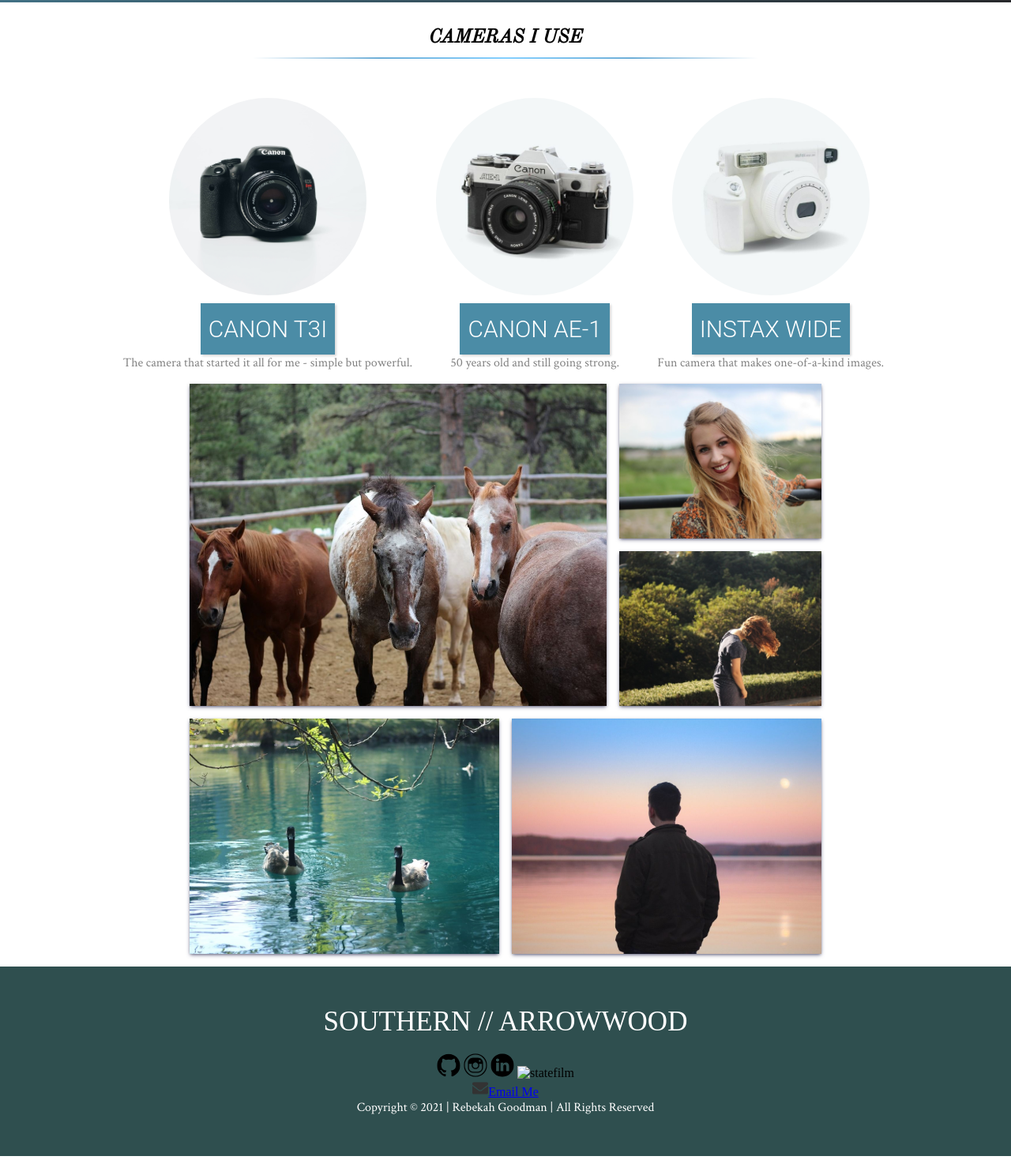
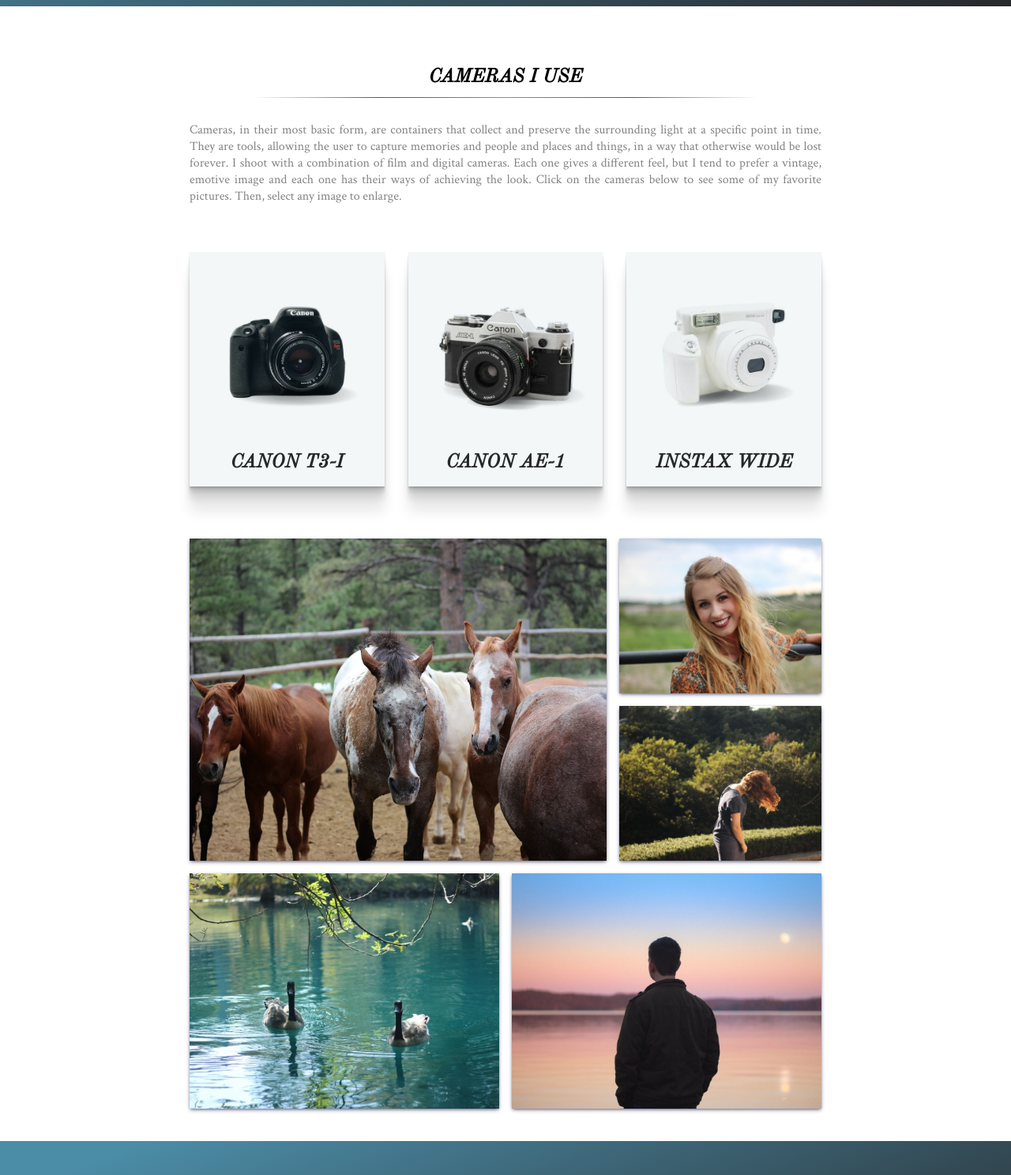
Before and after one commit to rgoodman394/front-end-class-demo, a plain HTML site: page index.html in a window 1280 px wide. Shown: the part 1292-2780 px from the top of the page at 79% size. Before the commit the page ends 2756 px from the top, so only its background shows below. Drawn offline with nearby package versions, Linux system fonts and the light colour scheme.

Commit message:
added images and final touchups

```diff
--- a/css/styles.css
+++ b/css/styles.css
@@ -25,17 +25,11 @@ html {
   margin: 0;
 }
 
-  h1 {
+h1, h2, button {
   /* Font-Family: 'Catamaran', Sans-Serif; */
   /* font-family: 'Playfair Display', serif; */
   font-family: 'Old Standard TT', serif;
   font-style: italic;
-  }
-  h2 {
-    /* Font-Family: 'Catamaran', Sans-Serif; */
-    font-family: 'Old Standard TT', serif;
-    /* font-family: 'Playfair Display', serif; */
-    /* text-decoration: none; */
 }
 
 p {
@@ -77,6 +71,7 @@ html {
   font-family: 'Crimson Text', serif;
   font-size: 16px;
 }
+
 .nav > ul > li a:hover {
   scale: 1.1;
   transition-duration:.3s;
@@ -86,7 +81,7 @@ html {
 .nav > ul > li a {
   display: block;
   text-align: center;
-    padding: 14px 0 14px 16px;
+  padding: 14px 10px 14px 10px;
   text-decoration: none;
   color: darkslategray;
 }
@@ -118,71 +113,9 @@ html {
   color: #fff;
   text-align: center;
   width: 70%;
-
 }
 
-  @media (min-width: 768px) and (max-width: 1024px){
-    .hero-main {
-      height: 60vh }
 
-
-    .hero-title > h1 {
-      font-size: 45px;
-    }
-
-    .hero-title > p {
-      font-size: 18px;
-    }
-
-    .nav > ul > li {
-      font-size: 25px;
-    }
-
-    .nav > ul > li a{
-      padding: 14px 25px 14px 25px;
-    }
-}
-
-  @media screen and (min-width: 1024px){
-    .hero-main {
-    background: url(../images/mormon-row.jpg);
-    background-attachment: fixed;
-    background-position: bottom;
-    background-repeat: no-repeat;
-    background-size: cover;
-    width: 100%;
-    height: 60vh;
-    overflow: hidden;
-    }
-
-    .hero-title > h1 {
-      font-size: 60px;
-      padding-top: 100px;
-    }
-
-    .hero-title > p {
-      font-size: 18px;
-    }
-
-    .hero-main {
-      height: 80vh;
-      /* position: top; */
-      /* top: -22px;  */
-      /* margin: 0 auto; */
-    }
-
-    .nav > ul {
-      display:flex;
-      justify-content: left;
-      padding: 10px 0 10px 20px;
-      /* padding-top: 10px; */
-    }
-
-    .nav > ul > li {
-      font-size: 20px;
-      padding-right: 10px;
-    }
-}
   /* -------ABOUT ME-------- */
 .about-me-container {
   display: flex;
@@ -213,13 +146,14 @@ html {
   color: rgb(39, 40, 43);
   font-style: italic;
 }
+
 .gradient-line{
   display: block;
   border: none;
   height: 1px;
   background: #0071B9;
   background: linear-gradient(to right, #0071B9, #26ABFF, white);
-  margin-bottom: 25px;
+  margin-bottom: 30px;
 }
 
 .about-me-text{
@@ -240,17 +174,6 @@ html {
 
 .about-me-socials:hover {
   filter:opacity(60%);
-  transform:matrix(10);
-}
-
-@media screen and (max-width: 700px){
-
-  .about-me-container {
-    flex-direction: column;
-  }
-  .about-me-text {
-    width: 400px;
-  }
 }
 
   /* -------BRANDS-------- */
@@ -287,121 +210,95 @@ html {
   align-content: center;
 }
 
- @media (min-width: 768px) and (max-width: 1024px){
-  .brands-logos > img {
-    padding: 20px 10px 0px 10px;
-    max-width: 80px;
-    width: 100%;
- }
-
- }
-@media screen and (min-width: 1024px){
-  .brands-logos {
-    display: block;
-    justify-items: center;
-    align-items: center;
-    text-align: center;
-  }
-
-  .brands-logos > img {
-      padding: 20px 20px 0px 20px;
-      max-width: 80px;
-      width: 100%;
-  }
-}
 
   /* -------CAMERAS-------- */
 .cameras-container {
   width: 100%;
+  align-content: center;
+  justify-content: center;
 }
+
 .cameras-cards {
+  max-width: 800px;
+  margin: 0 auto 0 auto;
+}
+
+.t3i-camera, .ae1-camera, .instax-camera {
   display: flex;
-  justify-content: center;
-  align-items: center;
-  width: 100%;
-
+  flex-direction: column;
+  max-width: 30%;
+  overflow: auto;
+  align-content: center;
+  justify-content: flex-start;
 }
 
 .cameras-title {
   text-align: center;
-  padding: 30px 0 0 0;
+  padding: 75px 0 0 0;
   font-style: italic;
+}
+
+.cameras-description {
+  display: flex;
+  margin: 0 auto;
+  padding-bottom: 50px;
+  max-width: 60%;
+  text-align:justify;
+  color: #838383;
 }
 
 .cameras-title::after{
   content: " ";
-  margin: 10px auto 50px auto;
+  margin: 10px auto 30px auto;
   display: block;
   height: 1px;
   width: 50%;
-
   background-color: #0071B9;
   background: linear-gradient(to right, white, #0071B9, #26ABFF, #0071B9, white);
 }
-.cameras-buttons {
-  padding: 0px 15px 0px 15px;
+
+/* .cameras-images {
   display: flex;
-  flex-direction: column;
-  align-items: center;
+  align-content: center;
   justify-content: center;
-
-}
-.cameras-buttons > p {
-  color: #838383;
-}
-
+  margin: 0 10px 0 10px;
+} */
 
 .camera-img {
-  height: 100px;
-  width: 100px;
+  width: 100%;
+  max-width: 275px;
   object-fit: cover;
   overflow: hidden;
   border-radius: 50%;
   padding-bottom: 10px;
 }
-
-/* .camera-img:hover {
-  opacity: 0.25;
-} */
-
-.t3i-camera {
-  padding-left: 10px;
+.cameras-buttons {
+  width: 100%;
+  display: flex;
+  justify-content: center;
 }
 
-.instax-camera {
-  padding-right: none;
+button > h3 {
+  color: rgb(39, 40, 43);
+  font-family: 'Old Standard TT', serif;
+  font-size: 14px;
 }
 
-.cameras-buttons > button {
-/* margin: 0 10px 0 10px; */
-/* display:inline-block; */
-text-decoration:none;
-font-family:'Roboto',sans-serif;
-font-size: 20px;
-font-weight:300;
-color:#FFFFFF;
-background: rgba(75,140,166,1);
-text-align:center;
+button {
+  display: flex;
+  flex-direction: column;
+  align-items: center;
+  background: #f3f7f8;
   transition: all 0.2s;
   border-style: none;
-padding: 15px 10px;
-box-shadow: rgba(0, 0, 0, 0.15) 1.95px 1.95px 2.6px;
+  /* box-shadow: rgba(0, 0, 0, 0.15) 1.95px 1.95px 2.6px; */
+  box-shadow: rgba(0, 0, 0, 0.09) 0px 2px 1px, rgba(0, 0, 0, 0.09) 0px 4px 2px, rgba(0, 0, 0, 0.09) 0px 8px 4px, rgba(0, 0, 0, 0.09) 0px 16px 8px, rgba(0, 0, 0, 0.09) 0px 32px 16px;
+  padding: 15px 10px 15px 10px;
+  margin: 10px 15px 50px 15px;
 }
-.cameras-buttons > button:hover{
-background-color:#4095c6;
-}
-
-@media screen and (min-width: 700px){
-  .camera-img {
-    height: 250px;
-    width: 250px;
-  }
-  /* .cameras-buttons {
-    padding: 0px 50px 0px 50px;
-  } */
-  .cameras-buttons > button {
-    font-size: 30px;
-  }
+button:hover{
+  background-color:rgba(0, 0, 0, 0.15);
+  cursor:pointer;
 }
 
 /* -------GALLERY-------- */
@@ -409,6 +306,7 @@ background-color:#4095c6;
 
 .gallery {
   background-color: #FFFFFF;
+  padding-bottom: 25px;
 }
 
 .gallery-container1, .gallery-container2, .gallery-container3 {
@@ -454,16 +352,7 @@ background-color:#4095c6;
 .tile:nth-child(5){
     grid-column: span 3;
 }
-@media screen and (max-width: 700px){
-    .gallery-container1, .gallery-container2, .gallery-container3 {
-        display: block;
-        margin: 5px;
-    }
-    .tile{
-      display: block;
-      margin-bottom: 1rem;
-    }
-}
+
 
 /* test modal formatting */
 #myImg:hover {opacity: 0.7;}
@@ -521,32 +410,200 @@ background-color:#4095c6;
 }
 
   /* 100% Image Width on Smaller Screens */
-@media only screen and (max-width: 700px){
+
+
+/* -------FOOTER-------- */
+
+.footer-container {
+  background: linear-gradient(158deg, rgba(75,140,166,1) 10%, rgba(39,40,43,1) 100%);
+  position:fixed bottom;
+  height: 30vh;
+  text-align: center;
+  width: 100%;
+  display: flex;
+  justify-content: center;
+  flex-wrap: nowrap;
+  align-content: flex-end;
+  align-content: end;
+}
+.footer-container{
+  display:flex;
+  flex-direction: column;
+}
+.socials-footer {
+  display: flex;
+  flex-direction: row;
+  justify-content: center;
+}
+
+/* .footer-container > h3 {
+  color: #fff;
+  font-weight: 200;
+  font-size: 35px;
+  padding: 50px 0 20px 0;
+} */
+.img-footer {
+  height: 40px;
+  padding: 10px 10px 15px 10px;
+
+}
+.img-footer:hover {
+  filter:opacity(60%);
+}
+
+.copyright {
+  color: #e6e6e6;
+  font-size: 10px;
+  font-family: 'Crimson Text', serif;
+  font-style: italic;
+  text-transform: uppercase;
+}
+
+/* -------MEDIA QUERIES-------- */
+
+/* -------MOBILES-------- */
+@media screen and (max-width: 700px){
+
+  .about-me-container {
+    flex-direction: column;
+  }
+
+  .about-me-text {
+    width: 400px;
+  }
+
+  .gallery-container1, .gallery-container2, .gallery-container3 {
+      display: block;
+      margin: 5px;
+  }
+
+  .tile{
+    display: block;
+    margin-bottom: 1rem;
+  }
+
   .modal-content {
     width: 100%;
   }
 }
 
-/* -------FOOTER-------- */
+/* -------TABLETS/MEDIUM SCREENS-------- */
+@media (min-width: 768px) and (max-width: 1024px){
+  .hero-main {
+    height: 60vh }
 
-.footer-container {
-  background-color: darkslategray;
-  height: 30vh;
-  text-align: center;
 
+  .hero-title > h1 {
+    margin-top: 100px;
+    font-size: 45px;
   }
 
-.footer-container > h3 {
-  color: #fff;
-  font-weight: 200;
-  font-size: 35px;
-  padding: 50px 0 20px 0;
-}
-.socials-footer > img{
-  height: 30px;
+  .hero-title > p {
+    font-size: 18px;
   }
 
+  .nav > ul > li {
+    font-size: 25px;
+  }
+
+  .nav > ul > li a{
+    padding: 14px 25px 14px 25px;
+  }
+
+  .brands-logos > img {
+      padding: 20px 10px 0px 10px;
+      max-width: 80px;
+      width: 100%;
+    }
+
+  .brands-logos > img {
+      padding: 20px 10px 0px 10px;
+      max-width: 80px;
+      width: 100%;
+    }
+  }
+
+  @media (min-width: 768px){
     .copyright {
-  color: #fff;
-  font-weight: 100;
+      font-size: 15px;
     }
+  }
+/* -------DESKTOPS-------- */
+
+@media screen and (min-width: 1024px){
+  .hero-main {
+  background: url(../images/mormon-row.jpg);
+  background-attachment: fixed;
+  background-position: bottom;
+  background-repeat: no-repeat;
+  background-size: cover;
+  width: 100%;
+  height: 60vh;
+  overflow: hidden;
+  }
+
+  .hero-title > h1 {
+    font-size: 60px;
+    padding-top: 100px;
+  }
+
+  .hero-title > p {
+    font-size: 18px;
+  }
+
+  .hero-main {
+    height: 80vh;
+    /* position: top; */
+    /* top: -22px;  */
+    /* margin: 0 auto; */
+  }
+
+  .nav > ul {
+    display:flex;
+    justify-content: left;
+    padding: 10px 0 10px 20px;
+    /* padding-top: 10px; */
+  }
+
+  .nav > ul > li {
+    font-size: 20px;
+    padding-right: 10px;
+  }
+
+  .brands-logos {
+    display: block;
+    justify-items: center;
+    align-items: center;
+    text-align: center;
+  }
+
+  .brands-logos > img {
+      padding: 20px 20px 0px 20px;
+      max-width: 80px;
+      width: 100%;
+  }
+
+  br {
+    display: none;
+  }
+
+  .cameras-description {
+    max-width: 800px;
+  }
+
+  .cameras-cards {
+    max-width: 922px
+  }
+
+  .cameras-buttons > button {
+    font-size: 30px;
+  }
+
+  .button{
+    margin: 10px 25px 50px 25px;
+  }
+
+  button > h3 {
+    font-size: 24px;
+  }
+  }
--- a/index.html
+++ b/index.html
@@ -12,8 +12,6 @@
     <link href="https://fonts.googleapis.com/css2?family=Crimson+Text&family=Old+Standard+TT:ital@1&family=Playfair+Display:wght@700&display=swap" rel="stylesheet">
     <title>REBEKAH GOODMAN // SOUTHERN ARROWWOOD</title>
 </head>
-
-
 
 <body>
 
@@ -41,7 +39,7 @@
 </header>
 
 <!------ABOUT ME------->
-
+<main>
 <section class="about-me-container" id="about-me">
     <div class="about-me">
         <img class="profile-pic" src="images/profile pic (600 x 600 px).png" alt="profile picture">
@@ -56,9 +54,9 @@
                     counselor and in coding and photography.</p>
                 <p>
                 </p>
-                <a href="https://github.com/rgoodman394"><img class="about-me-socials" src="images/follows/github.svg" alt="github" ></a>
-                <a href="https://www.instagram.com/b.good.film/"><img class="about-me-socials" src="images/follows/instagram.svg" alt="instagram"></a>
-                <a href="https://www.linkedin.com/in/rebekah-goodman-abb98b147/"><img class="about-me-socials" src="images/follows/linkedin.svg" alt="linkedin"></a>
+                <a href="https://github.com/rgoodman394" target="_blank"><img class="about-me-socials" src="images/follows/github.svg" alt="github" ></a>
+                <a href="https://www.instagram.com/b.good.film/" target="_blank"><img class="about-me-socials" src="images/follows/instagram.svg" alt="instagram"></a>
+                <a href="https://www.linkedin.com/in/rebekah-goodman-abb98b147/" target="_blank"><img class="about-me-socials" src="images/follows/linkedin.svg" alt="linkedin"></a>
             </div>
         </div>
     </div>
@@ -84,21 +82,42 @@
 
 <section class="cameras-container" id="portfolio">
     <h2 class="cameras-title">CAMERAS I USE</h2>
+    <p class="cameras-description">Cameras, in their most basic form, are containers that collect and
+        preserve the surrounding light at a specific point in time. They are tools, allowing the user
+        to capture memories and people and places and things, in a way that otherwise would be lost
+        forever. I shoot with a combination of film and digital cameras. Each one gives a different feel, but
+        I tend to prefer a vintage, emotive image and each one has their ways of achieving the look.
+        Click on the cameras below to see some of my favorite pictures. Then, select any image to enlarge. </p>
     <div class="cameras-cards">
-        <div class="cameras-buttons t3i-camera">
-            <img class="camera-img" src="images/andrew-hutchings-W2Dta_Yiwfw-unsplash.jpg" alt="canont3i">
-            <button id="t3i-btn">CANON T3I</button>
-            <p>The camera that started it all for me - simple but powerful.</p>
-        </div>
-        <div class="cameras-buttons ae1-camera">
+        <!-- <div class="cameras-images">
+            <img class="camera-img" src="images/canont3i.jpg" alt="canont3i">
             <img class="camera-img" src="images/ae1.jpg" alt="canonae1">
-            <button id="ae1-btn">CANON AE-1</button>
-            <p>50 years old and still going strong.</p>
-        </div>
-        <div class="cameras-buttons instax-camera">
             <img class="camera-img" src="images/instaxwide.jpg" alt="instax">
-            <button id="instax-btn">INSTAX WIDE</button>
-            <p>Fun camera that makes one-of-a-kind images.</p>
+        </div> -->
+        <div class="cameras-buttons">
+            <div class="t3i-camera">
+                <button id="t3i-btn">
+                    <img class="camera-img" src="images/canont3i.jpg" alt="canont3i">
+                    <h3>CANON T3-I</h3>
+                </button>
+                <!-- <p>The camera that started it all for me - simple but powerful.</p> -->
+            </div>
+
+            <div class="ae1-camera">
+                <button id="ae1-btn">
+                    <img class="camera-img" src="images/ae1.jpg" alt="canonae1">
+                    <h3>CANON AE-1</h3>
+                </button>
+                <!-- <p>50 years old and still going strong.</p> -->
+            </div>
+
+            <div class="instax-camera">
+                <button id="instax-btn">
+                    <img class="camera-img" src="images/instaxwide.jpg" alt="instax">
+                    <h3>INSTAX WIDE </h3>
+                </button>
+                <!-- <p>Fun camera that makes one-of-a-kind images.</p> -->
+            </div>
         </div>
     </div>
 
@@ -153,26 +172,26 @@
     <div id="instax-gallery-container">
         <div class="gallery-container3" id="instax-gallery"> <!--All images are 800x600-->
             <div class="tile">
-                <img src="images/bd265321-00b0-4b1c-81f2-393372211f1b.1deb9e0c646cc13430e81bb8d15daccd.png" alt="">
+                <img src="images/instax images/1.png" alt="">
             </div>
             <div class="tile">
-                <img src="https://via.placeholder.com/800x600/C72B41/9F2234" alt="">
+                <img src="images/instax images/2.png" alt="">
             </div>
             <div class="tile">
-                <img src="https://via.placeholder.com/800x600/800834/66062A" alt="">
+                <img src="images/instax images/3.png" alt="">
             </div>
             <div class="tile">
-                <img src="https://via.placeholder.com/800x600/530332/420228" alt="">
+                <img src="images/instax images/4.png" alt="">
             </div>
             <div class="tile">
-                <img src="https://via.placeholder.com/800x600/2E122D/2A021A" alt="">
+                <img src="images/instax images/5.png" alt="">
             </div>
         </div>
     </div>
 
 </div>
 
-
+</main>
 <!------MODAL HTML------->
 
 <!-- The Modal -->
@@ -195,16 +214,24 @@
 
 <footer>
     <div class="footer-container">
-        <h3>SOUTHERN // ARROWWOOD</h3>
-        <div class="socials-footer">
-            <img src="images/follows/github.svg" alt="github">
-            <img src="images/follows/instagram.svg" alt="instagram">
-            <img src="images/follows/linkedin.svg" alt="linkedin">
-            <img src="images/follows/filmroll.svg" alt="statefilm">
+        <div class="footer-content">
+            <div class="socials-footer">
+                <a href="https://github.com/rgoodman394" target="_blank"><img class="img-footer"
+                        src="images/follows/GitHub-footer.png" alt="github"></a>
+                <a href="https://www.instagram.com/b.good.film/" target="_blank"><img class="img-footer"
+                        src="images/follows/instagram-footer.svg" alt="instagram"></a>
+                <a href="https://www.linkedin.com/in/rebekah-goodman-abb98b147/" target="_blank"><img class="img-footer"
+                        src="images/follows/linkedin.png" alt="linkedin"></a>
+                <a href="https://statefilmlab.com" target="_blank"><img class="img-footer"
+                        src="images/follows/film-footer.svg" alt="statefilm"></a>
+                <a href="mailto:rgoodman394@gmail.com"> <img class="img-footer" src="images/follows/email-footer.png"
+                        alt="email"></a>
+            </div>
+            <p class="copyright">Copyright &copy; <script>
+                    document.write(new Date().getFullYear())
+                </script> &ensp; | &ensp;Rebekah Goodman &ensp;| &ensp;Come Again Soon</p>
         </div>
-        <a href="mailto:rgoodman394@gmail.com"><svg viewBox="0 0 512 512" width="20" fill="#333333" title="envelope">
-            <path d="M502.3 190.8c3.9-3.1 9.7-.2 9.7 4.7V400c0 26.5-21.5 48-48 48H48c-26.5 0-48-21.5-48-48V195.6c0-5 5.7-7.8 9.7-4.7 22.4 17.4 52.1 39.5 154.1 113.6 21.1 15.4 56.7 47.8 92.2 47.6 35.7.3 72-32.8 92.3-47.6 102-74.1 131.6-96.3 154-113.7zM256 320c23.2.4 56.6-29.2 73.4-41.4 132.7-96.3 142.8-104.7 173.4-128.7 5.8-4.5 9.2-11.5 9.2-18.9v-19c0-26.5-21.5-48-48-48H48C21.5 64 0 85.5 0 112v19c0 7.4 3.4 14.3 9.2 18.9 30.6 23.9 40.7 32.4 173.4 128.7 16.8 12.2 50.2 41.8 73.4 41.4z" />
-          </svg>Email Me</a>
-          <p class="copyright">Copyright &copy; <script>document.write(new Date().getFullYear())</script> | Rebekah Goodman | All Rights Reserved</p>
+
     </div>
+
 </footer>
```
Also changed, not shown: images/canont3i.jpg (added), images/follows/GitHub-footer.png (added), images/follows/GitHub-footer.svg (added), images/follows/email-footer.png (added), images/follows/email-footer.svg (added), images/follows/film-footer.svg (added), images/follows/instagram-footer 2.svg (added), images/follows/instagram-footer.svg (added), images/follows/linkedin-footer.svg (added), images/follows/linkedin.png (added), images/instax images/1.png (added), images/instax images/2.png (added), images/instax images/3.png (added), images/instax images/4.png (added), 1 more files, 3 other files. Lines whose indentation alone changed are shown as unchanged.
